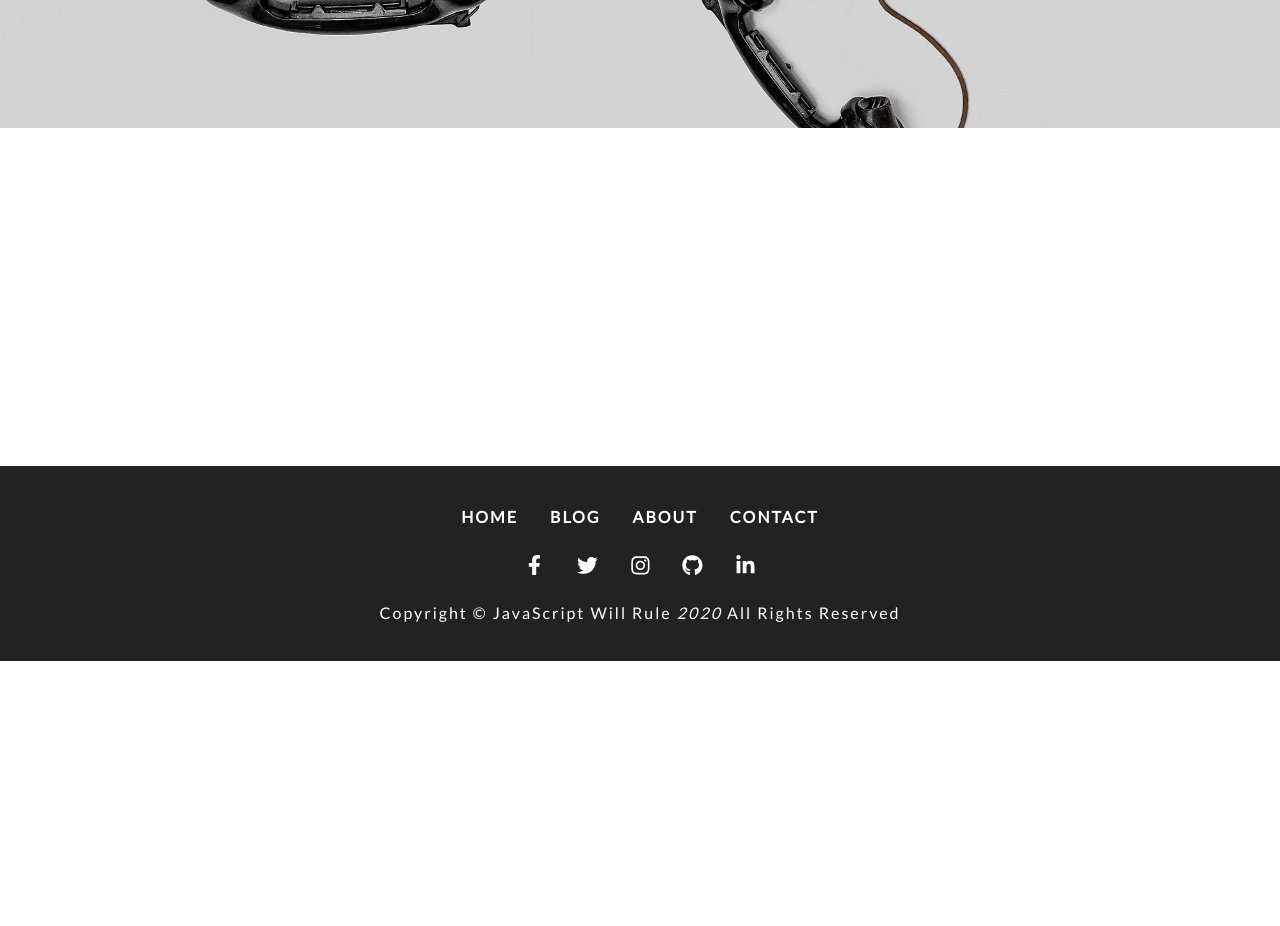
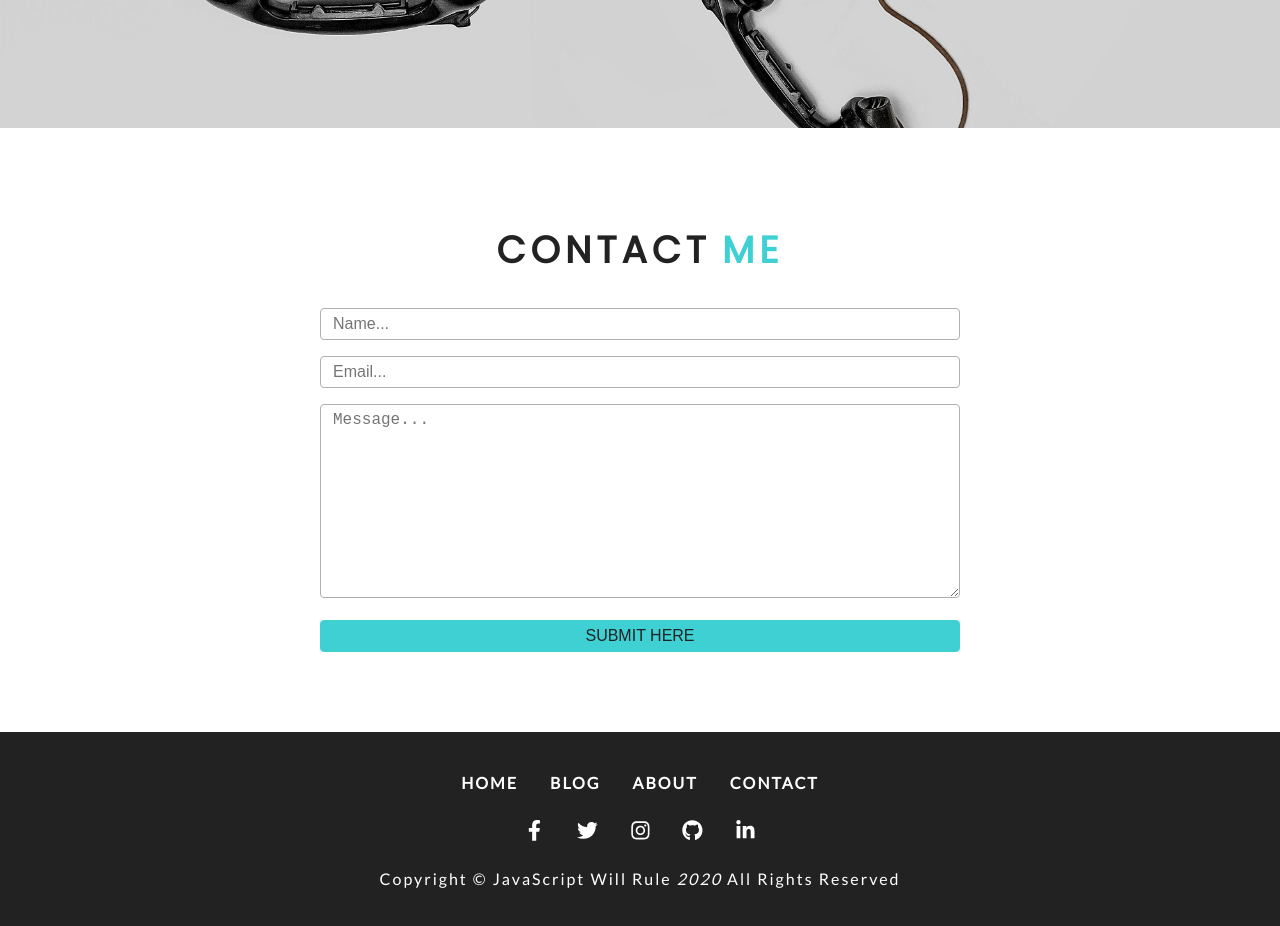
Before and after one commit to subinedge/PersonalBlog, a Gatsby site: page /contact in a window 1280 px wide. Shown: the part 460-1386 px from the top of the page. Before the commit the page ends 1121 px from the top, so only its background shows below. Built offline with nearby package versions, Linux system fonts and the light colour scheme; Gatsby itself is replaced by a stand-in of ours; a web font is replaced by a local one.

Commit message:
contact form added with formspree

```diff
--- /dev/null
+++ b/src/components/Contact/Contact.js
@@ -0,0 +1,32 @@
+import React from 'react'
+import Title from '../Title'
+import styles from '../../css/contact.module.css'
+
+const ContactComponent = () => {
+  return (
+    <section className={styles.contact}>
+      <Title title="Contact" subtitle="Me"/>
+      <div className={styles.center}>
+        <form action="https://formspree.io/subinsamrat@gmail.com" method="POST" className={styles.form}>
+          <div>
+            <input type="text" name="name" id="name" className={styles.formControl} placeholder="Name..."/>
+          </div>
+
+          <div>
+            <input type="email" name="email" id="email" className={styles.formControl} placeholder="Email..."/>
+          </div>
+
+          <div>
+            <textarea name="message" rows="10" id="message" className={styles.formControl} placeholder="Message..."/>
+          </div>
+
+          <div>
+            <input type="submit" value="Submit here" className={styles.submit}/>
+          </div>
+        </form>
+      </div>
+    </section>
+  )
+}
+
+export default ContactComponent
--- /dev/null
+++ b/src/css/contact.module.css
@@ -0,0 +1,40 @@
+.contact {
+  padding: 4rem 0;
+}
+.center {
+  width: 80vw;
+  margin: 0 auto;
+}
+@media screen and (min-width: 992px) {
+  .center {
+    width: 50vw;
+    margin: 0 auto;
+  }
+}
+label {
+  text-transform: capitalize;
+  display: block;
+  margin-bottom: 0.5rem;
+}
+.formControl,
+.submit {
+  width: 100%;
+  font-size: 1rem;
+  margin-bottom: 1rem;
+  padding: 0.375rem 0.75rem;
+  border: 1px solid var(--darkGrey);
+  border-radius: 0.25rem;
+}
+.submit {
+  background-color: var(--primaryColor);
+  border-color: var(--primaryColor);
+  text-transform: uppercase;
+  color: var(--mainBlack);
+  transition: var(--mainTransition);
+  cursor: pointer;
+}
+.submit:hover {
+  background: var(--darkGrey);
+  color: var(--mainWhite);
+  border-color: var(--darkGrey);
+}
--- a/src/pages/contact.js
+++ b/src/pages/contact.js
@@ -2,13 +2,13 @@ import React from 'react'
 import Layout from '../components/Layout'
 import StyledHero from '../components/StyledHero'
 import {graphql} from 'gatsby'
+import ContactComponent from '../components/Contact/Contact'
 
 const Contact = ({data}) => {
   return (
     <Layout>
-      <StyledHero img={data.landingImage.childImageSharp.fluid}>
-
-      </StyledHero>
+      <StyledHero img={data.landingImage.childImageSharp.fluid}/>
+      <ContactComponent/>
     </Layout>
   )
 }
```
